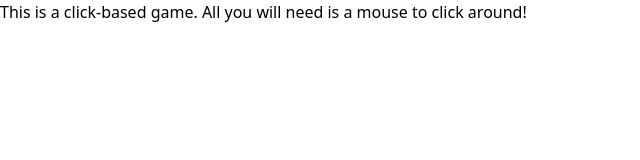
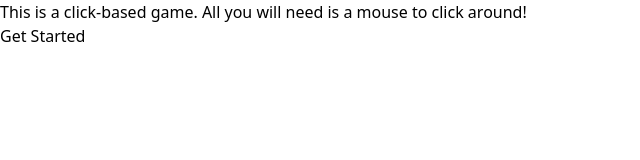
Before and after one commit to alexappleget/click-game, a Next.js app: page / in a window 1280 px wide. Shown: the top 160 px of the page, without its empty margins (0-640 px from the left). Built offline with nearby package versions, Linux system fonts and the light colour scheme.

Commit message:
Feat: Created first routing.

```diff
--- /dev/null
+++ b/app/class-choice/page.tsx
@@ -0,0 +1,5 @@
+const ClassChoice = () => {
+  return <h1>This is the class choosing!</h1>;
+};
+
+export default ClassChoice;
--- a/app/page.tsx
+++ b/app/page.tsx
@@ -7,7 +7,7 @@ export default function Home() {
         This is a click-based game. All you will need is a mouse to click
         around!
       </p>
-      <Link href={""}></Link>
+      <Link href="/class-choice">Get Started</Link>
     </div>
   );
 }
```
